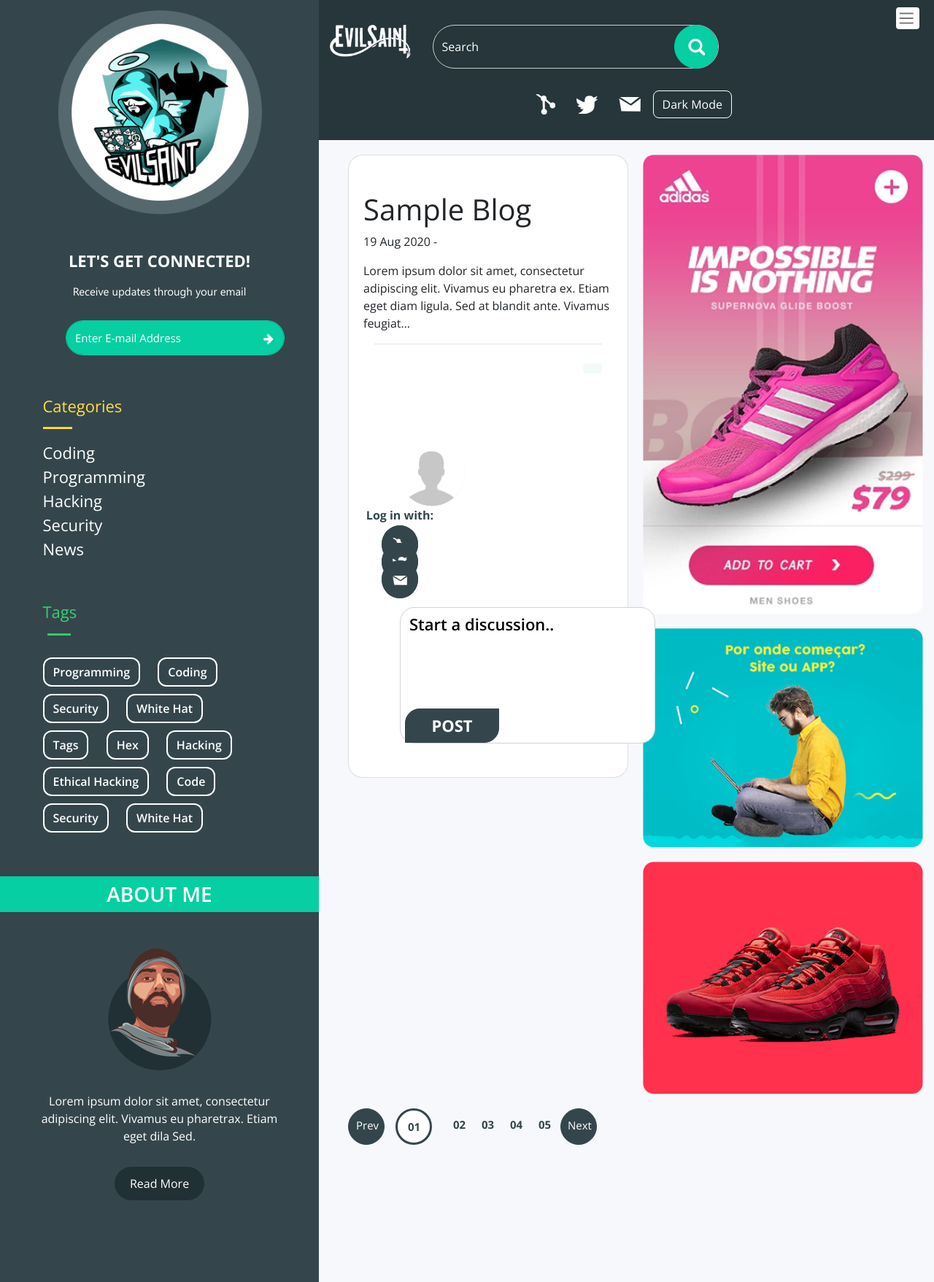
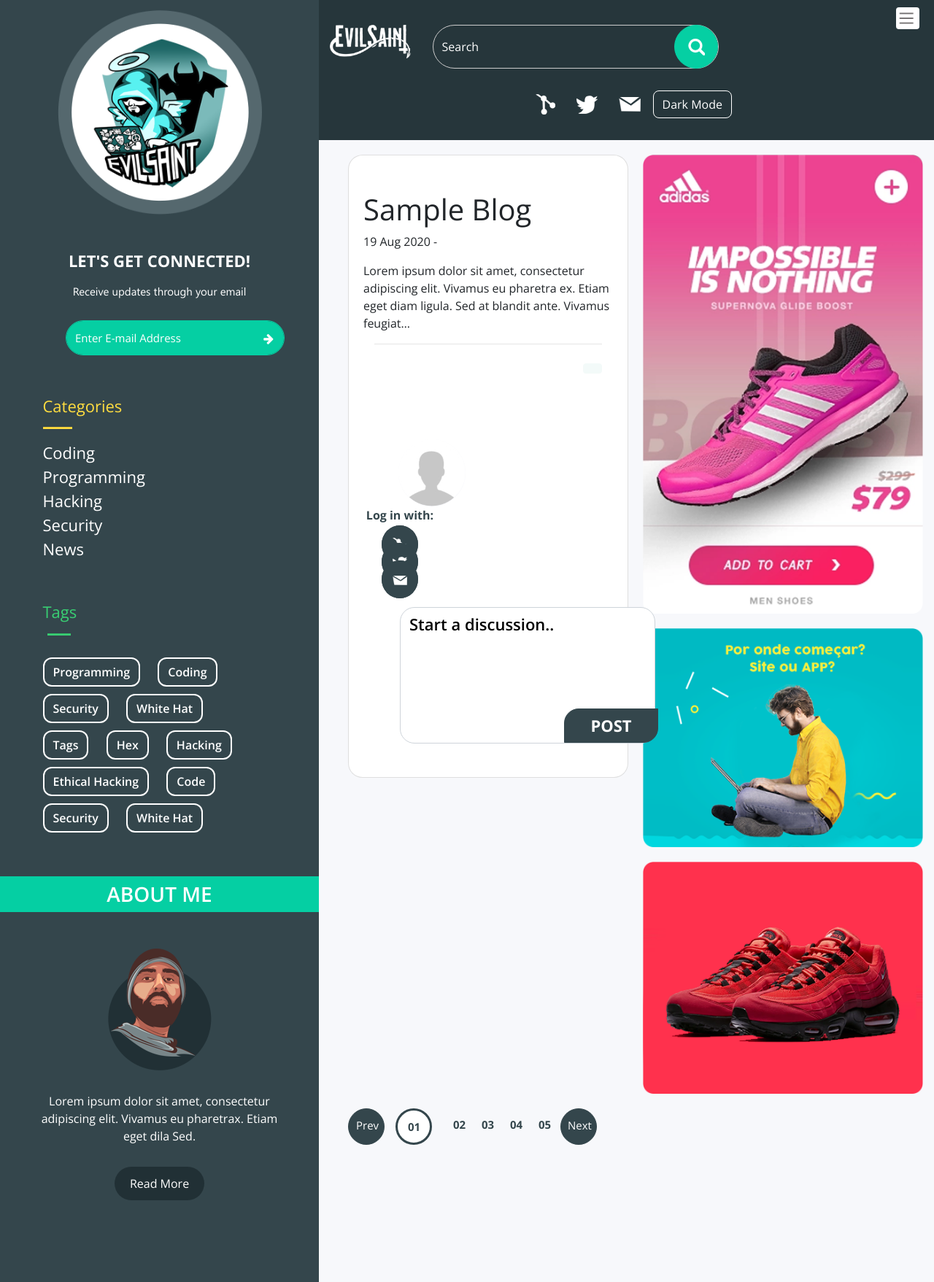
Before and after one commit to donpakundoo/evilsaint, a Jekyll site: the page built from _posts/2020-08-19-sample-blog.markdown, in a window 1280 px wide. Shown: the whole page at 73% size. Built offline with Jekyll 4.4.1, drawn with Linux system fonts in a browser that asks for light colours; nearby versions of some CDN libraries; some web fonts are replaced.

Commit message:
Adjusted post button position

```diff
--- a/assets/css/style2.css
+++ b/assets/css/style2.css
@@ -687,6 +687,7 @@
   font-weight: 700;
   float: right;
   margin-bottom: 0;
+  margin-right: -218px;
   position: absolute;
   bottom: 17px;
   right: 16px;
```
